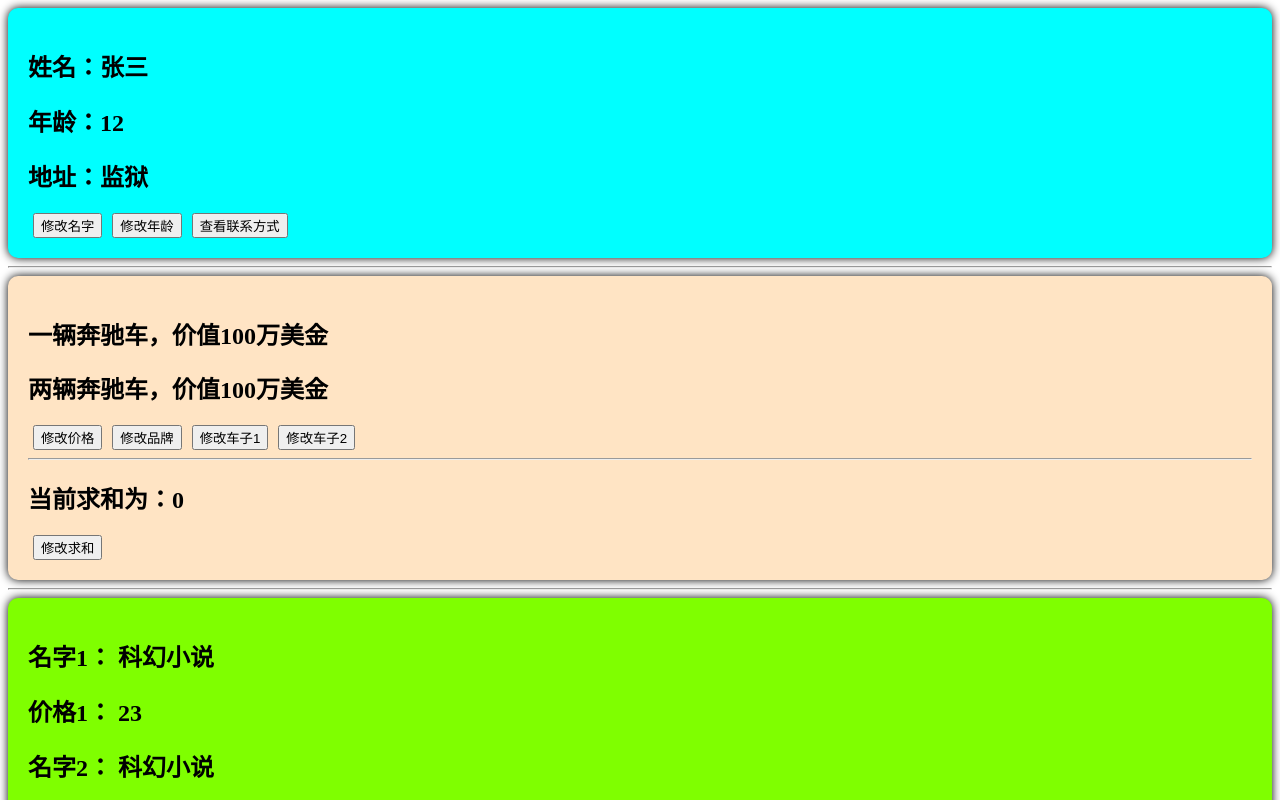
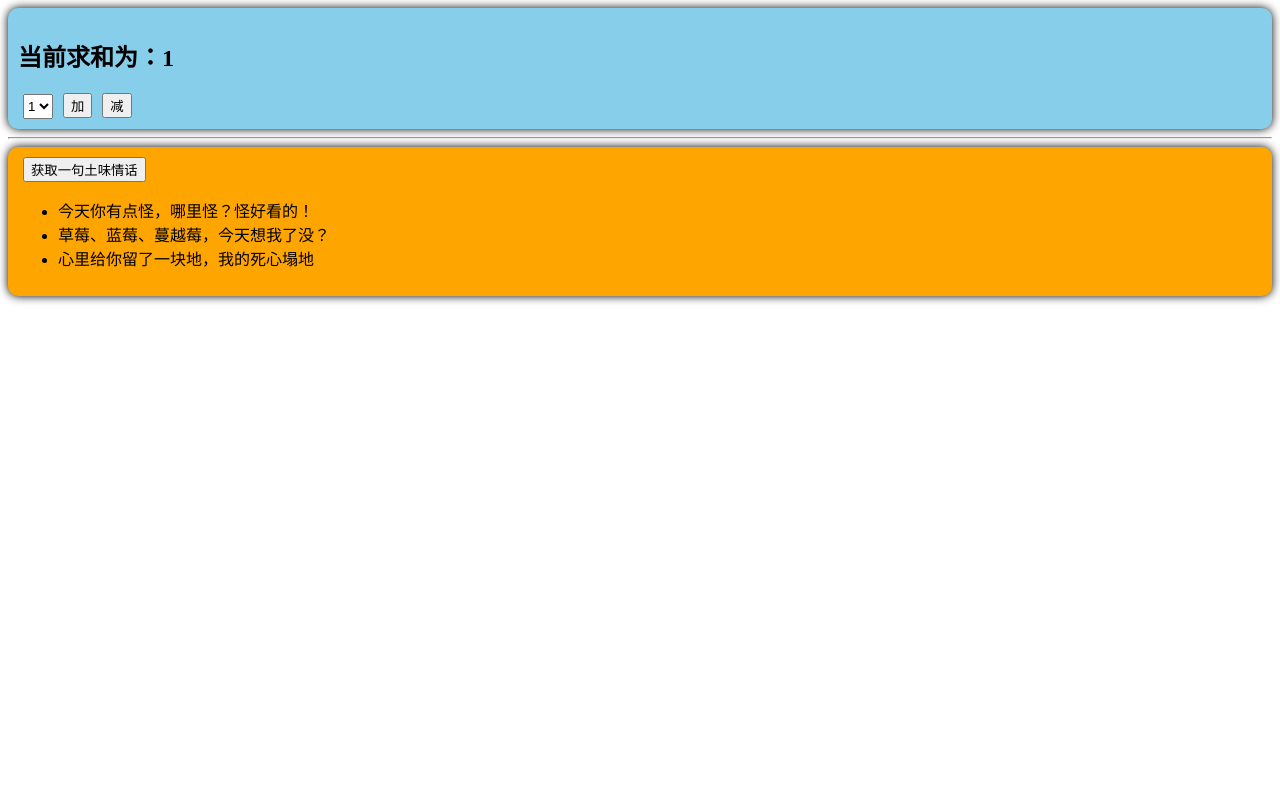
Before and after one commit to yiang231/vue3, a Vue app: page / in a window 1280 px wide. Shown: the top 800 px of the page. Built offline with nearby package versions, Linux system fonts and the light colour scheme; no server answers.

Commit message:
搭建pinia基础环境

```diff
--- a/package.json
+++ b/package.json
@@ -14,6 +14,8 @@
   },
   "dependencies": {
     "axios": "^1.6.3",
+    "nanoid": "^5.0.4",
+    "pinia": "^2.1.7",
     "vue": "^3.3.11",
     "vue-router": "^4.2.5"
   },
--- a/src/App.vue
+++ b/src/App.vue
@@ -1,72 +1,11 @@
 <template>
-    <components_Person />
+    <components_Count />
     <hr />
-    <components_Car />
-    <hr />
-    <components_Book />
-    <hr />
-    <components_Computed />
-    <hr />
-    <components_Watch />
-    <hr />
-    <components_WatchEffect />
-    <hr />
-    <components_RefAttr ref="refAttr" />
-    <br />
-    <button @click="showLog">展示refAttr</button>
-    <hr />
-    <components_Ts a="哈哈" b="呵呵" v-bind:list="personList" />
-    <hr />
-    <components_LifeCycle v-if="isShow" />
+    <components_Love />
 </template>
 <script lang="ts" setup>
-import { reactive, ref } from 'vue'
-import { type Persons } from '@/types'
-
-let refAttr = ref()
-let personList = reactive<Persons>([
-    { id: 'a', name: 'a', age: 1 },
-    { id: 'b', name: 'b', age: 2 },
-    { id: 'c', name: 'c', age: 3 }
-])
-
-function showLog() {
-    // 获取的是组件实例对象
-    console.log(refAttr.value)
-}
-
-let isShow = ref(true)
-</script>
-<script lang="ts">
-import components_Person from '@/components/Person.vue'
-import components_Car from '@/components/Car.vue'
-import components_Book from '@/components/Book.vue'
-import components_Computed from '@/components/Computed.vue'
-import components_Watch from '@/components/Watch.vue'
-import components_WatchEffect from '@/components/WatchEffect.vue'
-import components_RefAttr from '@/components/RefAttr.vue'
-import components_Ts from '@/components/Ts.vue'
-import components_LifeCycle from '@/components/LifeCycle.vue'
-
-export default {
-    // 组件名
-    name: 'App',
-    components: {
-        components_Person,
-        components_Car,
-        components_Book,
-        components_Computed,
-        components_Watch,
-        components_WatchEffect,
-        components_RefAttr,
-        components_Ts,
-        components_LifeCycle
-    }
-}
+import components_Count from '@/components/Count.vue'
+import components_Love from '@/components/Love.vue'
 </script>
 
-<style scoped>
-button {
-    margin: 0 5px;
-}
-</style>
+<style scoped></style>
--- /dev/null
+++ b/src/components/Count.vue
@@ -0,0 +1,48 @@
+<template>
+    <div class="count">
+        <h2>当前求和为：{{ sum }}</h2>
+        <select v-model.number="n">
+            <option value="1">1</option>
+            <option value="2">2</option>
+            <option value="3">3</option>
+        </select>
+        <button @click="add">加</button>
+        <button @click="sub">减</button>
+    </div>
+</template>
+
+<script lang="ts">
+export default {
+    name: 'components_Count'
+}
+</script>
+<script lang="ts" setup>
+import { ref } from 'vue'
+
+let sum = ref(1)
+// 选择的数字
+let n = ref(1)
+
+function add() {
+    sum.value += n.value
+}
+
+function sub() {
+    sum.value -= n.value
+}
+</script>
+
+<style scoped>
+.count {
+    background-color: skyblue;
+    padding: 10px;
+    border-radius: 10px;
+    box-shadow: 0 0 10px;
+}
+
+select,
+button {
+    margin: 0 5px;
+    height: 25px;
+}
+</style>
--- /dev/null
+++ b/src/components/Love.vue
@@ -0,0 +1,49 @@
+<template>
+    <div class="love">
+        <button @click="getLove">获取一句土味情话</button>
+        <ul>
+            <li v-for="talk in talkList" :key="talk.id">{{ talk.title }}</li>
+        </ul>
+    </div>
+</template>
+
+<script lang="ts">
+export default {
+    name: 'components_Love'
+}
+</script>
+<script lang="ts" setup>
+import { reactive } from 'vue'
+import axios from 'axios'
+import { nanoid } from 'nanoid'
+
+const url = 'https://api.uomg.com/api/rand.qinghua?format=json'
+let talkList = reactive([
+    { id: 'a', title: '今天你有点怪，哪里怪？怪好看的！' },
+    { id: 'b', title: '草莓、蓝莓、蔓越莓，今天想我了没？' },
+    { id: 'c', title: '心里给你留了一块地，我的死心塌地' }
+])
+
+async function getLove() {
+    // 结果解构再解构赋值，加重命名
+    let {
+        data: { content: title }
+    } = await axios.get(url)
+
+    talkList.unshift({ id: nanoid(), title })
+}
+</script>
+
+<style scoped>
+.love {
+    background-color: orange;
+    padding: 10px;
+    border-radius: 10px;
+    box-shadow: 0 0 10px;
+}
+
+button {
+    margin: 0 5px;
+    height: 25px;
+}
+</style>
--- a/src/main.ts
+++ b/src/main.ts
@@ -2,5 +2,9 @@
 import { createApp } from 'vue'
 // 引入 App 根组件
 import App from '@/App.vue'
+import { createPinia } from 'pinia'
 
-createApp(App).mount('#app')
+const app = createApp(App)
+const pinia = createPinia()
+app.use(pinia)
+app.mount('#app')
```
Also changed, not shown: 1 other file (tests, documents, lock files or other folders).
